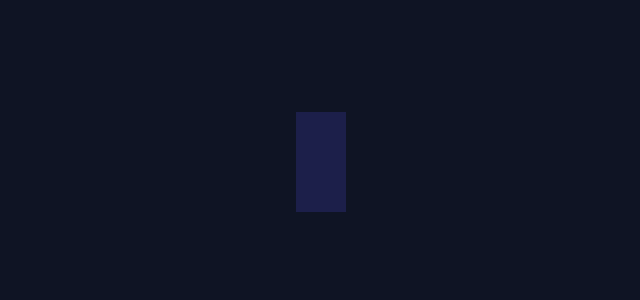
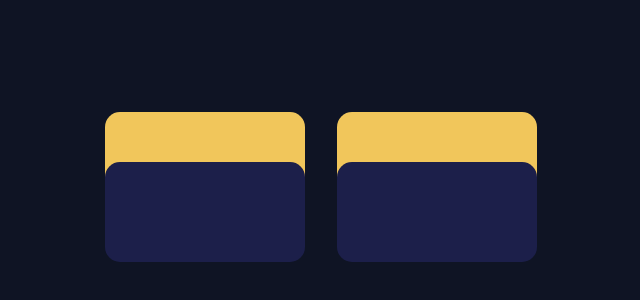
Before and after one commit to steveanthony999/time_tracking_dashboard, a React (Create React App) app: page / in a window 1280 px wide. Shown: the part 238-538 px from the top of the page, without its empty margins (319-959 px from the left). Built offline with nearby package versions, Linux system fonts and the light colour scheme.

Commit message:
working on cards and styling

```diff
--- a/src/App.css
+++ b/src/App.css
@@ -6,3 +6,8 @@
   justify-content: center;
   align-items: center;
 }
+
+.card-container {
+  position: relative;
+  margin: 1rem;
+}
--- a/src/App.js
+++ b/src/App.js
@@ -1,3 +1,4 @@
+import React from 'react';
 import Card from './components/Card';
 
 import './App.css';
@@ -5,7 +6,16 @@ import './App.css';
 function App() {
   return (
     <div id='app'>
-      <Card cardColor='var(--card-bg-dark-blue)' cardHeight='100px' />
+      <Card
+        cardColor='var(--card-bg-dark-blue)'
+        cardHeight='100px'
+        cardBgColor='var(--soft-orange)'
+      />
+      <Card
+        cardColor='var(--card-bg-dark-blue)'
+        cardHeight='100px'
+        cardBgColor='var(--soft-orange)'
+      />
     </div>
   );
 }
--- a/src/components/Card.js
+++ b/src/components/Card.js
@@ -1,14 +1,22 @@
+import React from 'react';
+
 import styled from 'styled-components';
 
+import CardBackground from './CardBackground';
+
 const StyledCard = styled.div`
-  width: 50px;
+  width: 200px;
   height: ${(props) => props.cardHeight};
   background-color: ${(props) => props.cardColor};
+  border-radius: 15px;
+  position: absolute;
+  top: 50px;
 `;
 
-const Card = ({ cardColor, cardHeight }) => {
+const Card = ({ cardColor, cardHeight, cardBgColor }) => {
   return (
-    <div>
+    <div className='card-container'>
+      <CardBackground cardBgColor={cardBgColor} cardBgHeight='100px' />
       <StyledCard cardColor={cardColor} cardHeight={cardHeight} />
     </div>
   );
--- /dev/null
+++ b/src/components/CardBackground.js
@@ -0,0 +1,20 @@
+import React from 'react';
+
+import styled from 'styled-components';
+
+const StyledCard = styled.div`
+  width: 200px;
+  height: ${(props) => props.cardBgHeight};
+  background-color: ${(props) => props.cardBgColor};
+  border-radius: 15px;
+`;
+
+const CardBackground = ({ cardBgColor, cardBgHeight }) => {
+  return (
+    <div>
+      <StyledCard cardBgColor={cardBgColor} cardBgHeight={cardBgHeight} />
+    </div>
+  );
+};
+
+export default CardBackground;
--- a/src/index.css
+++ b/src/index.css
@@ -17,4 +17,5 @@ code {
 :root {
   --bg-color: hsl(226, 43%, 10%);
   --card-bg-dark-blue: hsl(235, 46%, 20%);
+  --soft-orange: hsl(43, 84%, 65%);
 }
```
